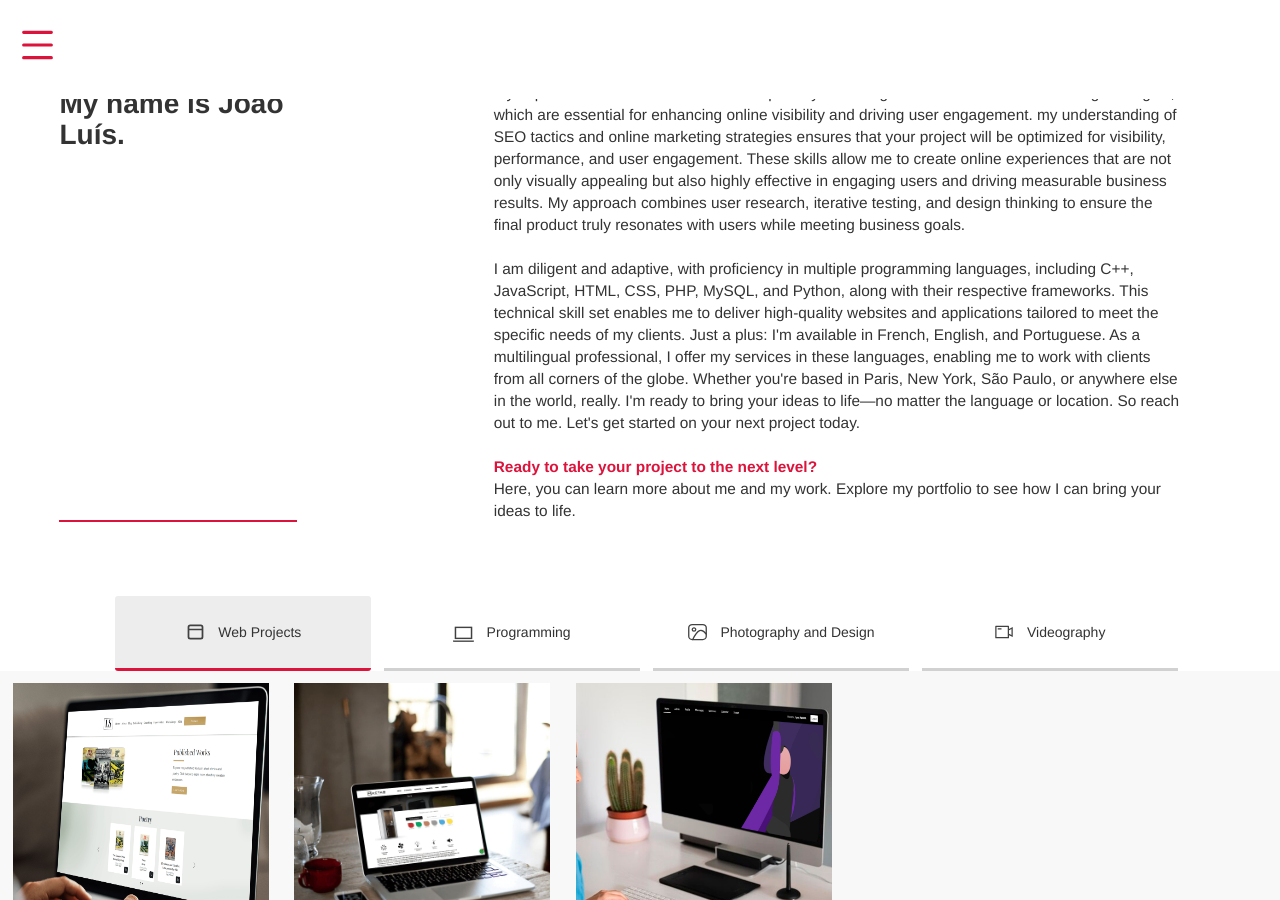
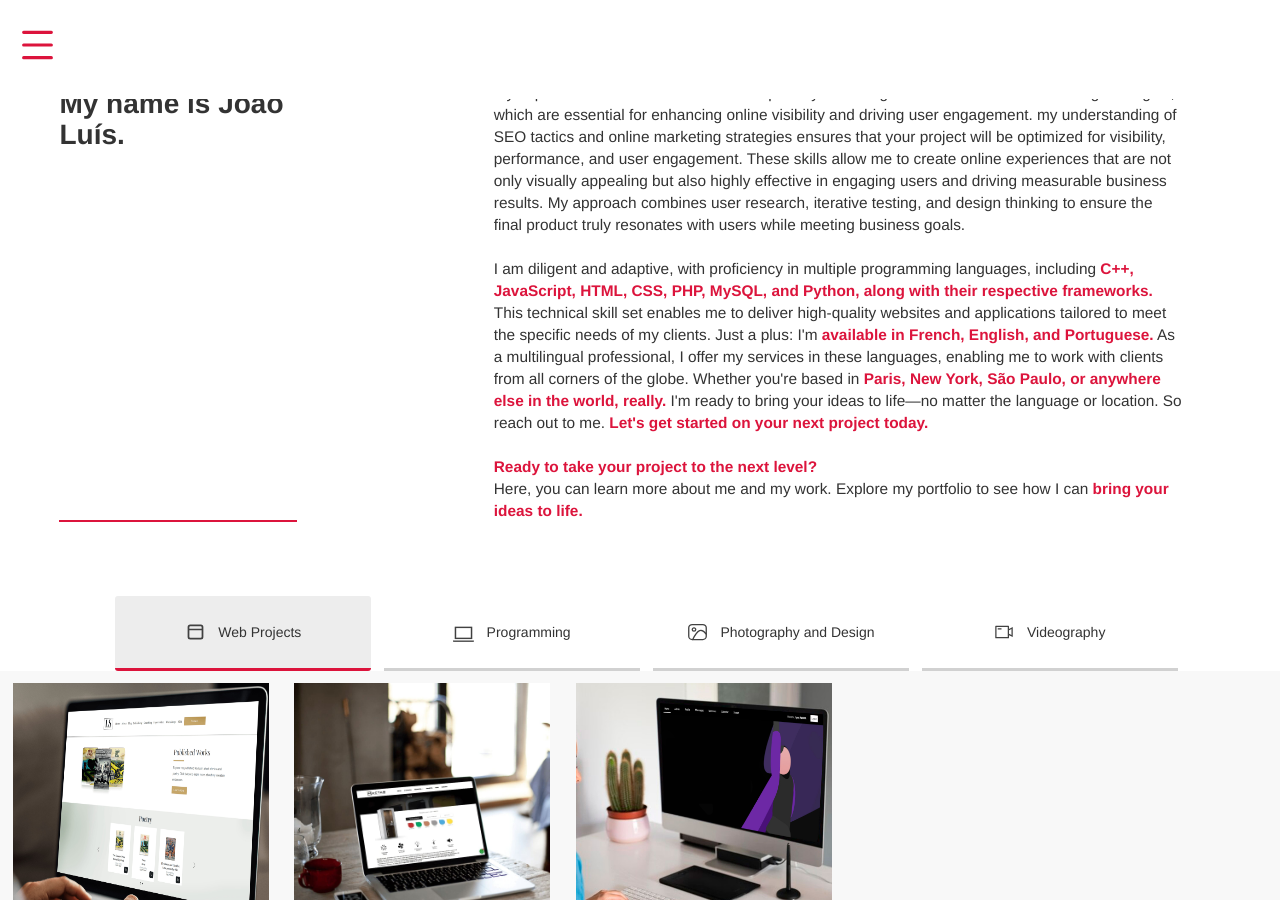
Before and after one commit to lyszt/lyszt.github.io, a Jekyll site: the page built from index.html, in a window 1280 px wide and 900 px high, scrolled down 951 px. Built offline with Jekyll 4.4.1, drawn with Linux system fonts in a browser that asks for light colours.

Commit message:
more bold parts

```diff
--- a/index.html
+++ b/index.html
@@ -144,16 +144,16 @@ layout: default
 
         <br><br>
         I am diligent and adaptive, with proficiency in multiple programming languages,
-        including C++, JavaScript, HTML, CSS, PHP, MySQL, and Python, along with their
-        respective frameworks. This technical skill set enables me to deliver high-quality
+        including <b>C++, JavaScript, HTML, CSS, PHP, MySQL, and Python, along with their
+        respective frameworks.</b> This technical skill set enables me to deliver high-quality
         websites and applications tailored to meet the specific needs of my clients.
 
-        Just a plus: I'm available in French, English, and Portuguese. As a multilingual professional, I offer my services in these languages,
-        enabling me to work with clients from all corners of the globe. Whether you're based in Paris, New York, São Paulo, or anywhere else in the world, really.
-        I'm ready to bring your ideas to life—no matter the language or location. So reach out to me. Let's get started on your next project today.
+        Just a plus: I'm <b>available in French, English, and Portuguese.</b> As a multilingual professional, I offer my services in these languages,
+        enabling me to work with clients from all corners of the globe. Whether you're based in <b>Paris, New York, São Paulo, or anywhere else in the world, really.</b>
+        I'm ready to bring your ideas to life—no matter the language or location. So reach out to me. <b>Let's get started on your next project today.</b>
         <br><br>
         <b>Ready to take your project to the next level?</b>
-        <br>Here, you can learn more about me and my work. Explore my portfolio to see how I can bring your ideas to life.
+        <br>Here, you can learn more about me and my work. Explore my portfolio to see how I can <b>bring your ideas to life.</b>
       </p>
     </div>
   </section>
```
